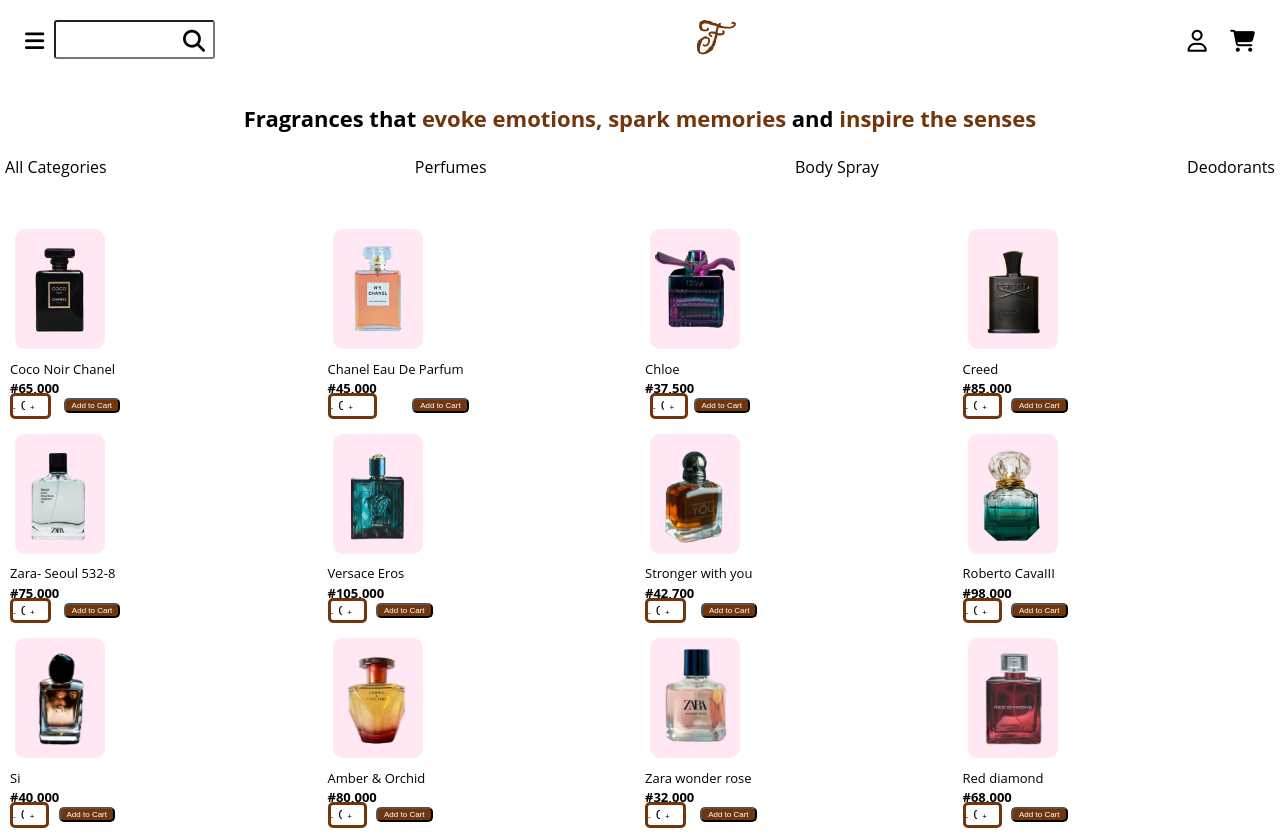
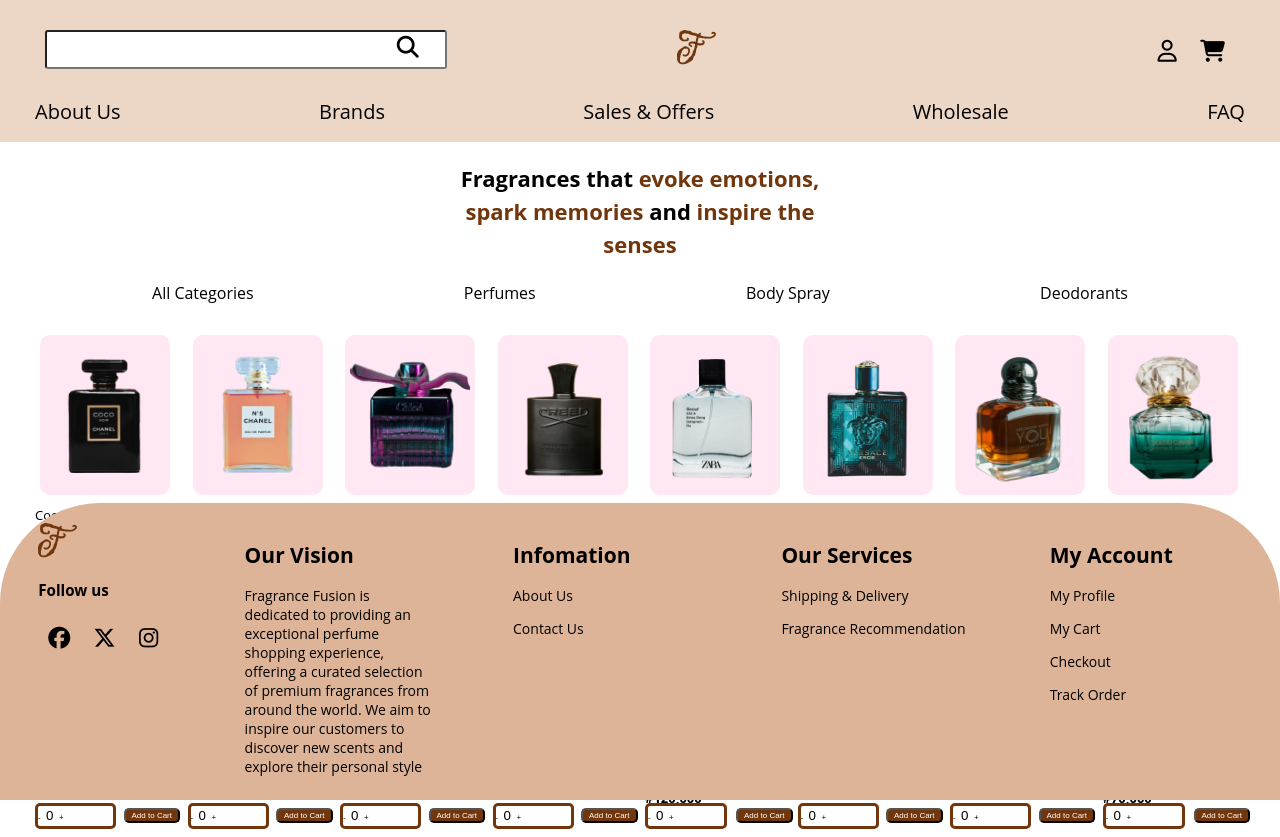
Before and after one commit to Enyinnaya-Iyke/Mini-Online-Store, a plain HTML site: page Product_Listing_Page.html in a window 1280 px wide. Shown: the top 837 px of the page. Drawn offline with Linux system fonts and the light colour scheme.

Commit message:
Finished Product LIsting Page

```diff
--- a/Product_Listing_Page.html
+++ b/Product_Listing_Page.html
@@ -9,6 +9,7 @@
 </head>
 <body>
     <nav class="nav">
+        <div class="top">
             <div class="nav-left">
                 <a href=""><i class="fa-solid fa-bars"></i></a>
                     <label for="search-box">
@@ -24,6 +25,14 @@
             <div class="nav-right">
                 <a href=""><i class="fa-regular fa-user"></i></a>
                 <a href="\cart\Cart_Page.html"><i class="fa-solid fa-cart-shopping"></i></a>
+            </div>
+        </div>
+        <div class="bars">
+            <a href="">About Us</a>
+            <a href="">Brands</a>
+            <a href="">Sales & Offers</a>
+            <a href="">Wholesale</a>
+            <a href="">FAQ</a>
         </div>
     </nav>
 
@@ -281,6 +290,7 @@
 
 
     <footer>
+        <div class="footer-left">
             <div class="logo-footer">
                 <img src="images/logo.png" alt="logo">
             </div>
@@ -289,6 +299,28 @@
                 <a href=""><i class="fa-brands fa-facebook"></i></a>
                 <a href=""><i class="fa-brands fa-x-twitter"></i></a>
                 <a href=""><i class="fa-brands fa-instagram"></i></a>
+            </div>
+        </div>
+        <div class="infos">
+            <h2>Our Vision</h2>
+            <p>Fragrance Fusion is dedicated to providing an exceptional perfume shopping experience, offering a curated selection of premium fragrances from around the world. We aim to inspire our customers to discover new scents and explore their personal style</p>
+        </div>
+        <div class="infos">
+            <h2>Infomation</h2>
+            <a href=""><p>About Us</p></a>
+            <a href="">Contact Us</a>
+        </div>
+        <div class="infos">
+            <h2>Our Services</h2>
+            <a href=""><p>Shipping & Delivery</p></a>
+            <a href=""><p>Fragrance Recommendation</p></a>
+        </div>
+        <div class="infos">
+            <h2>My Account</h2>
+            <a href=""><p>My Profile</p></a>
+            <a href=""><p>My Cart</p></a>
+            <a href=""><p>Checkout</p></a>
+            <a href=""><p>Track Order</p></a>
         </div>
     </footer>
 
--- a/home.css
+++ b/home.css
@@ -5,7 +5,7 @@
     font-size: 13px;
     line-height: 1.5;
 }
-nav {
+nav .top {
     display: flex;
     padding: 10px;
     margin: 10px 5px;
@@ -56,12 +56,18 @@
     color: black;
     text-decoration: none;
 }
+main .filter a:hover {
+    border-bottom: 3px solid #ddb497;
+}
 main .filter a:focus {
-    border-bottom: 5px solid #ddb497;
+    border-bottom: 3px solid #ddb497;
 }
 .perfumes {
     display: inline-flex;
     flex-wrap: wrap;
+    justify-content: center;
+    display: grid;
+    grid-template-columns: repeat(4, 1fr);
 }
 .perfumes .products {
     width: fit-content;
@@ -113,7 +119,12 @@
     border-radius: 5px;
     font-size: 8px;
 }
-footer {
+
+@media only screen and (min-width: 600px) and (max-width: 768px) {
+    nav .bars {
+        display: none;
+    }
+    footer .footer-left {
         display: flex;
         justify-content: space-between;
         margin: 10px;
@@ -121,8 +132,94 @@
     footer .socials h3 {
         display: inline;
     }
+
+footer .infos {
+    display: none;
+}
+
+}
+
+
+@media only screen and (min-width: 768px) {
+
+    nav {
+        padding: 10px 30px;
+        background-color: #ecd7c7;
+    }
+    nav .nav-left a i {
+        display: none;
+    }
+    nav .nav-left label input {
+        width: 200%;
+    }
+    nav .nav-left label i {
+        position: absolute;
+        left: 180%;
+        bottom: 10%;
+        transform: translateX(-100%);
+    }
+    nav .bars {
+        display: flex;
+        justify-content: space-between;
+        font-size: 20px;
+    }
+    nav .bars a {
+        text-decoration: none;
+        padding: 5px;
+        border-radius: 5px;
+    }
+    nav .bars a:hover {
+        background-color: #ffffff;
+    }
+    main {
+        margin: 10px 30px;
+    }
+    main h1 {
+        margin: 20px 35%;
+    }
+    main .filter {
+        margin: auto 10%;
+    }
     .perfumes {
         justify-content: center;
         display: grid;
-    grid-template-columns: repeat(4, 1fr);
+        grid-template-columns: repeat(8, 1fr);
     }
+    .perfumes .products img {
+        width: 120px;
+        height: 150px;
+    }
+    .perfumes .products .add span {
+        border: 3px solid #71360C;
+        border-radius: 5px;
+        width: 50%;
+        margin: 5px;
+    }
+    .perfumes .products .add button {
+        height: 50%;
+    }
+    footer {
+        display: inline-flex;
+        justify-content: space-around;
+        position: fixed;
+        bottom: 0;
+        width: 100%;
+        padding-top: 20px;
+        padding-bottom: 10px;
+        border-top-left-radius: 100px;
+        border-top-right-radius: 100px;
+        background-color: #ddb497;
+    }
+    footer .infos {
+        width: 15%;
+        font-size: 14px;
+        line-height: normal;
+    }
+    footer .infos a {
+        text-decoration: none;
+    }
+    footer .infos a:hover {
+        text-decoration: underline;
+    }
+
+}
```
Lines whose indentation alone changed are shown as unchanged.
